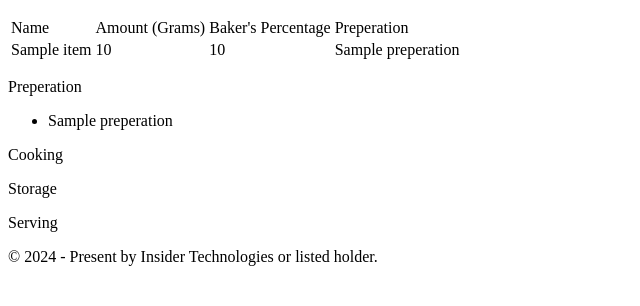
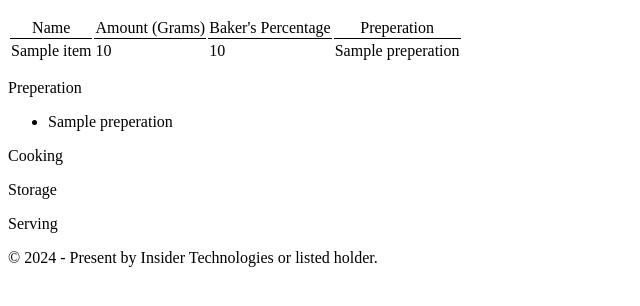
Before and after one commit to WilbertI/RecipeBook-UI-HTML, a Flask app: template source/templates/recipe_view.html.j2 in a window 1280 px wide. Shown: the part 256-562 px from the top of the page, without its empty margins (0-640 px from the left). Run offline with Flask 2, Linux system fonts and the light colour scheme; the template is opened without the code that fills it: most values are stand-ins (such as "Sample title", 1, 10 or a date in 2020); parts of the project's set-up code (start-up, migrations or seed data) failed here and were passed over.

Commit message:
Fixed issue with selection criteria

```diff
--- a/source/static/styles/recipe.css
+++ b/source/static/styles/recipe.css
@@ -8,10 +8,10 @@
 
 
 /* Decorative Items */
-table.ingredients tr.header td{
+.ingredients table tr.header td{
     text-align: center;
-    font-weight: 700;
+    font-weight: 500;
 }
-table.ingredients tr:not(:last-child) td{
+.ingredients table tr:not(:last-child) td{
     border-bottom: 1px solid black;
 }
```
